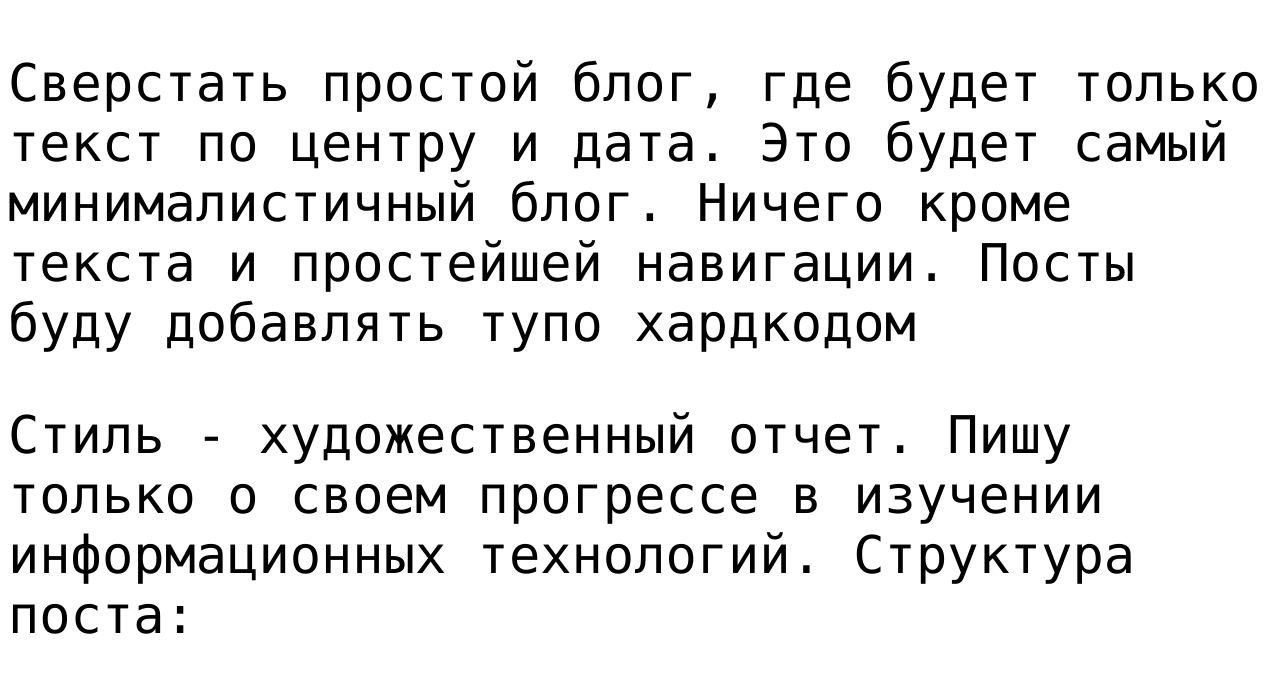
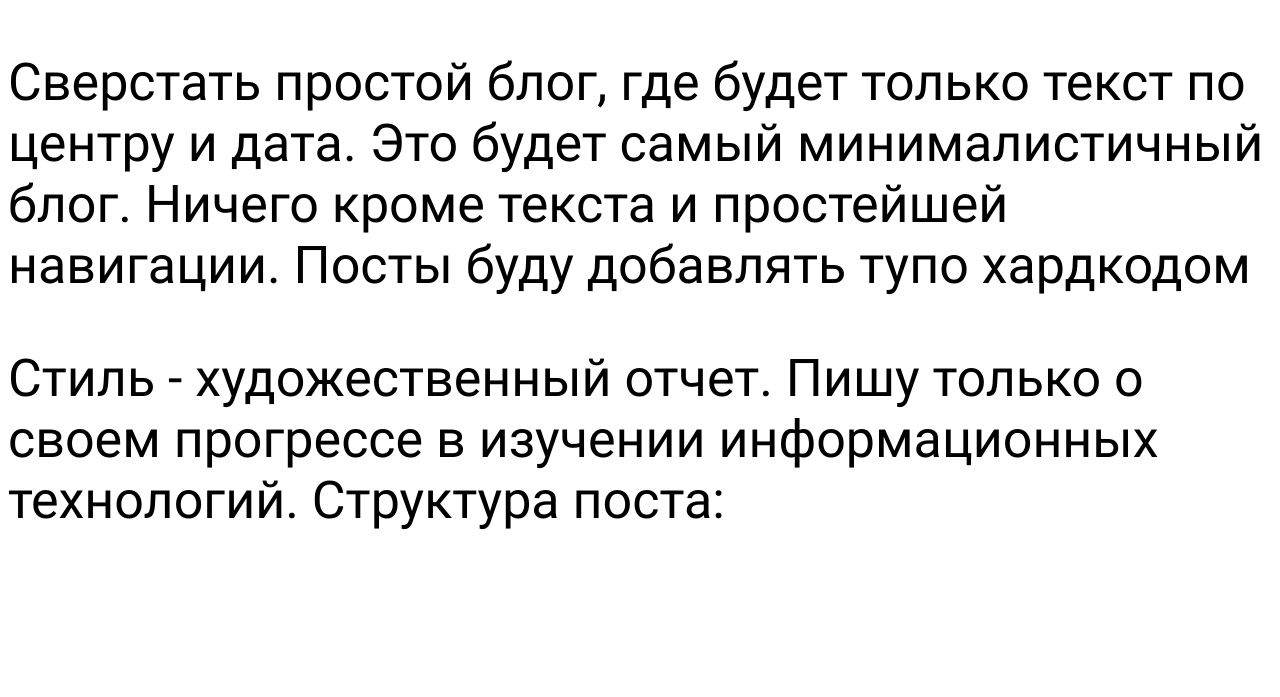
Before and after one commit to SonnyRoot/EasyBlog, a plain HTML site: page index.html in a window 1280 px wide. Shown: the part 208-905 px from the top of the page. After the commit the page ends 800 px from the top, so only its background shows below. Drawn offline with Linux system fonts and the light colour scheme.

Commit message:
Update style.css
add styles

```diff
--- a/style.css
+++ b/style.css
@@ -1,4 +1,13 @@
+@font-face {
+  font-family: "GT Eesti Pro Display Medium";
+  font-style: normal;
+  font-weight: 400;
+  /* Браузер сначала попробует найти шрифт локально */
+  src: local("Roboto"),
+       url("/fonts/GT_Eesti_Pro.otf") format("otf"),
+}
+
 body {
   font-size: 52px;
-  font-family: "Monaco", "Courier", monospace;
+  font-family: "GT Eesti Pro Display Medium", "Courier", monospace;
 }
```
